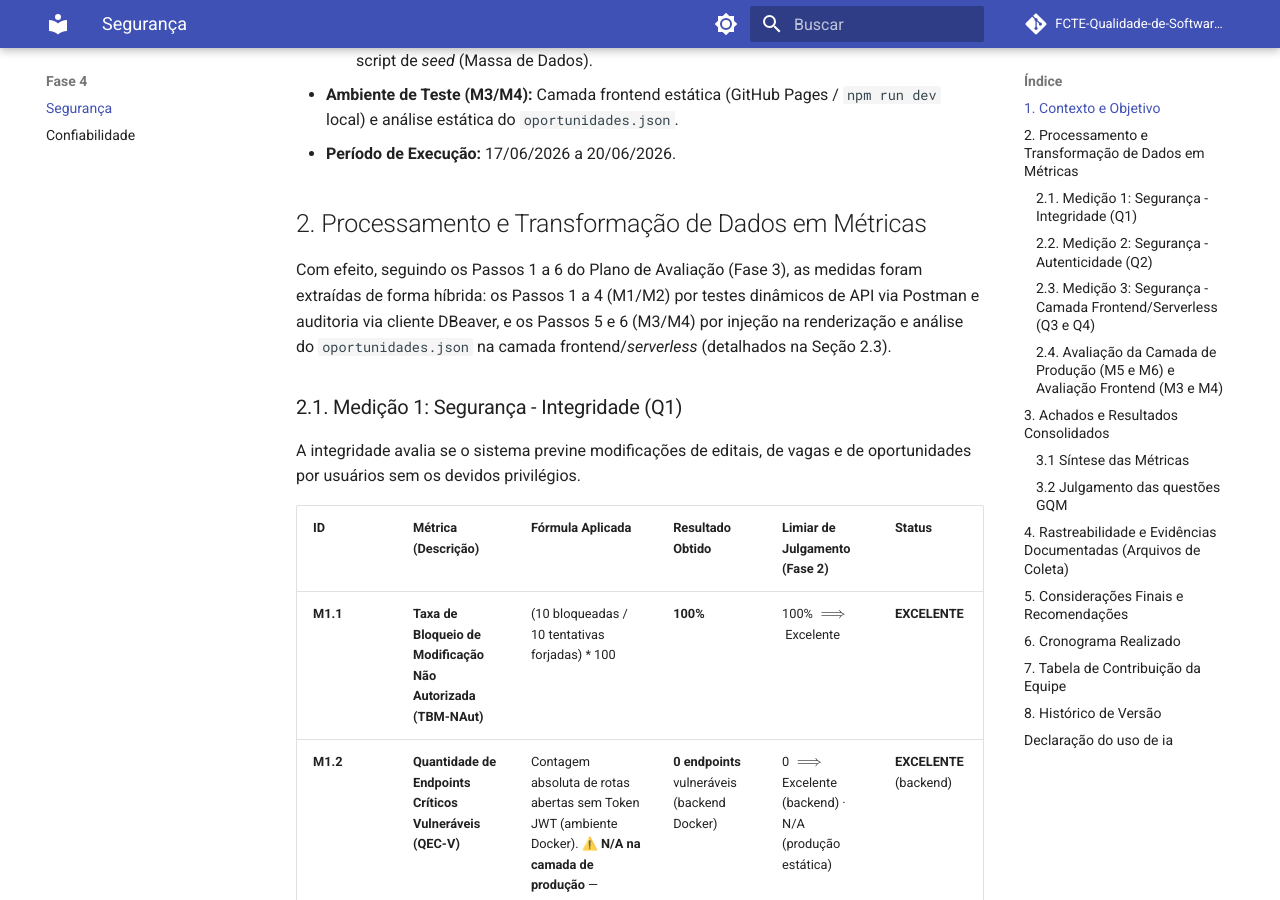
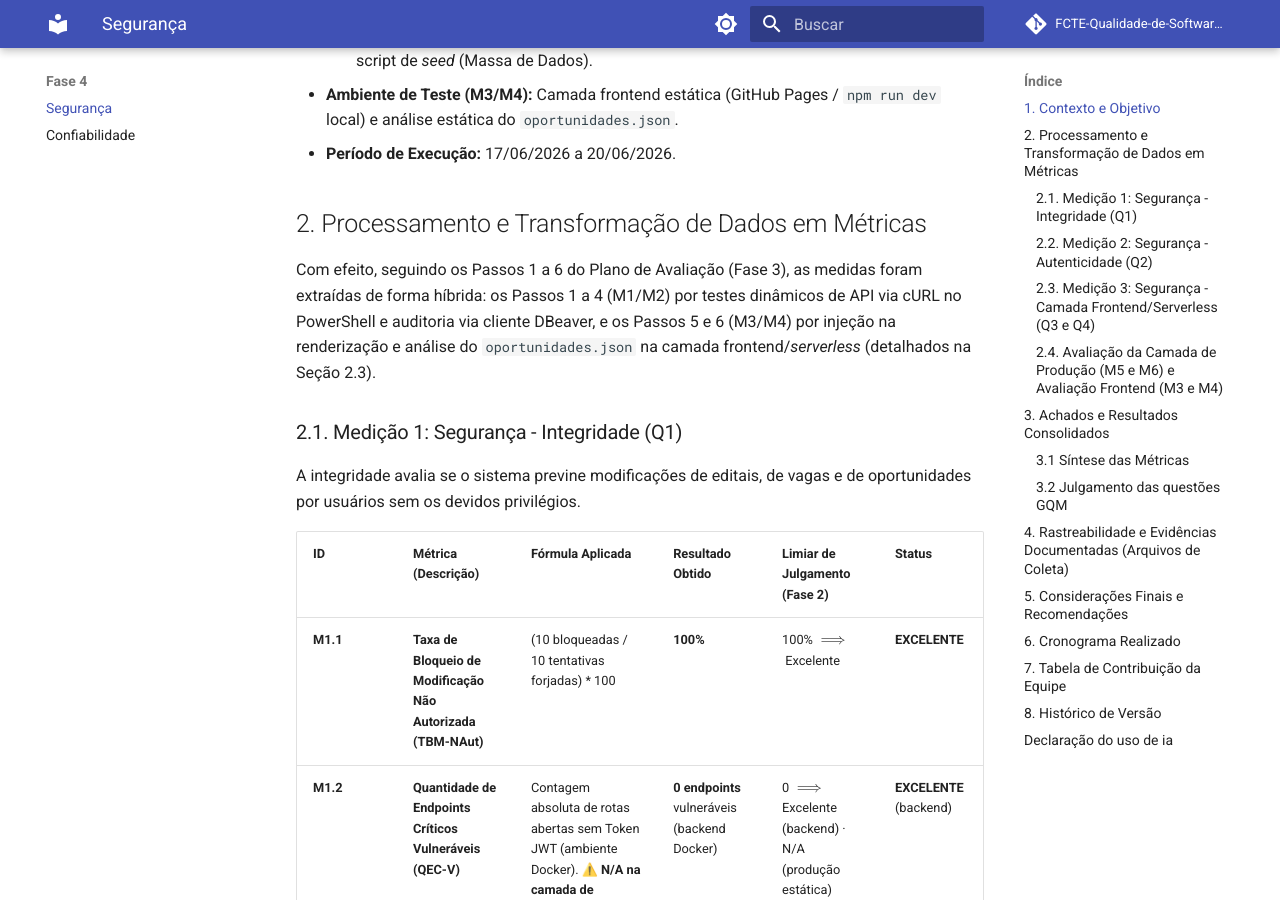
Before and after one commit to FCTE-Qualidade-de-Software-1/2026-1_T02_ROBERTA_WILLIAMS, an MkDocs documentation site: the page built from docs/fase4/seguranca_fase4.md, in a window 1280 px wide and 900 px high, scrolled down 696 px. Built offline with MkDocs 1.6.1 and Material for MkDocs 9.7.7, drawn with Linux system fonts in a browser that asks for light colours; comment, search, counter and statistics services are not loaded; some of the changed text lies outside the part shown.

Commit message:
docs(fase4/seguranca): corrige referencias erroneas ao postman para comandos curl/powershell

```diff
--- a/docs/fase4/seguranca_fase4.md
+++ b/docs/fase4/seguranca_fase4.md
@@ -15,7 +15,7 @@
 
 ## 2. Processamento e Transformação de Dados em Métricas
 
-Com efeito, seguindo os Passos 1 a 6 do Plano de Avaliação (Fase 3), as medidas foram extraídas de forma híbrida: os Passos 1 a 4 (M1/M2) por testes dinâmicos de API via Postman e auditoria via cliente DBeaver, e os Passos 5 e 6 (M3/M4) por injeção na renderização e análise do `oportunidades.json` na camada frontend/_serverless_ (detalhados na Seção 2.3).
+Com efeito, seguindo os Passos 1 a 6 do Plano de Avaliação (Fase 3), as medidas foram extraídas de forma híbrida: os Passos 1 a 4 (M1/M2) por testes dinâmicos de API via cURL no PowerShell e auditoria via cliente DBeaver, e os Passos 5 e 6 (M3/M4) por injeção na renderização e análise do `oportunidades.json` na camada frontend/_serverless_ (detalhados na Seção 2.3).
 
 ### 2.1. Medição 1: Segurança - Integridade (Q1)
 
@@ -95,7 +95,7 @@
 | Tarefa executada | Ação no sistema | Observações / Evidência | Julgamento |
 | :--- | :--- | :--- | :--- |
 | Mapeamento de endpoints | Busca por chamadas HTTP no código. | Foram identificadas exclusivamente requisições GET para arquivos JSON públicos. | Não aplicável |
-| Pentest em endpoints protegidos | Simulação de requisições utilizando Postman. | Não foram encontrados endpoints privados ou operações protegidas por autenticação. | Não aplicável |
+| Pentest em endpoints protegidos | Simulação de requisições utilizando comandos cURL. | Não foram encontrados endpoints privados ou operações protegidas por autenticação. | Não aplicável |
 
 Embora a hipótese previsse a medição da taxa de rejeição de requisições não autorizadas, a inexistência de uma API protegida impossibilitou a execução do teste. Portanto, a métrica foi considerada não aplicável para a arquitetura atual do sistema em produção.
 
@@ -195,15 +195,14 @@
 **Conteúdo do Diretório de Evidências**
 
 * 1. **tabela\_resultados\_mural\_unb.xlsx**: Planilha contendo o registro de todos os disparos, os status HTTP retornados e o processamento matemático das métricas M1.1 a M2.2.
-  2. **postman\_collection\_mural\_unb.json**: Arquivo de exportação contendo a coleção estruturada (Headers, Body e Rotas) utilizada nos testes dinâmicos da API para permitir a auditoria de reprodutibilidade.
-  3. **postman\_collection\_results.csv**: Log gerado pelo Postman Runner, registrando o *timestamp*, a latência e o status final de cada requisição automatizada.
-  4. **Pasta de Screenshots Rastreáveis:**
+  2. **Comandos cURL (PowerShell)**: A estruturação dos testes dinâmicos da API (Headers, Body e Rotas) e a reprodutibilidade foram garantidas pela execução explícita via terminal.
+  3. **Pasta de Screenshots Rastreáveis:**
      + M1.1\_TentativaDelete\_UserB.png: Captura de tela evidenciando o retorno 403 Forbidden no bloqueio do payload de deleção.
      + M1.2\_EndpointVulneravel\_Bloqueado.png: Captura da aba *Headers* vazia (sem JWT) e a recusa imediata da API (401 Unauthorized).
      + M2.1\_Erro\_Dominio\_Invalido.png: Print da resposta da API rejeitando o cadastro com domínio não institucional.
      + M2.2\_Query\_2FA.png: Print do console DBeaver evidenciando o código da consulta SQL e a contagem nula (0) no retorno do banco de dados.
-  5. **m4\_procedencia.py** e **m4\_resultado.txt**: Script reproduzível da métrica M4 (TPV) e sua saída (85,5%), executado sobre o `oportunidades.json` real.
-  6. **m3\_analise\_estatica.md**: Evidência de M3 por análise estática de código, com citações `arquivo:linha` de `SocialFooter.tsx` e `DescriptionSection.tsx` e a confirmação da ausência de `dangerouslySetInnerHTML`.
+  4. **m4\_procedencia.py** e **m4\_resultado.txt**: Script reproduzível da métrica M4 (TPV) e sua saída (85,5%), executado sobre o `oportunidades.json` real.
+  5. **m3\_analise\_estatica.md**: Evidência de M3 por análise estática de código, com citações `arquivo:linha` de `SocialFooter.tsx` e `DescriptionSection.tsx` e a confirmação da ausência de `dangerouslySetInnerHTML`.
 
 **Vídeo de Execução Contínua**
 
@@ -221,7 +220,7 @@
 
 * 1. **Implementar feature de Autenticação em Duas Etapas (2FA):** Criar um mecanismo de autenticação de dois fatores com a *role* de publicador/administrador (caso a API venha a ser implantada no futuro), exigindo envio de código via SMTP UnB no primeiro acesso.
   2. **Manter e Documentar a Validação Regex:** A validação que barra domínios externos (M2.1) deve ser convertida em um teste de unidade no repositório (`test_email_domain_validation.py`).
-  3. **Automatizar a inspeção de Headers JWT:** Integrar a coleção Postman ao *Pipeline* de CI/CD do GitHub Actions, assegurando que nenhuma nova rota de manipulação de dados seja implantada sem exigir autorização prévia.
+  3. **Automatizar a inspeção de Headers JWT:** Integrar os testes de API (scripts cURL ou equivalentes) ao *Pipeline* de CI/CD do GitHub Actions, assegurando que nenhuma nova rota de manipulação de dados seja implantada sem exigir autorização prévia.
   4. **Sanitizar o esquema de URL no `SocialFooter` (Ação M3):** Validar os campos `Site`/`Instagram` para aceitar apenas `http`/`https` antes de atribuí-los ao `href`, bloqueando o vetor `javascript:`.
   5. **Padronizar a procedência dos registros (Ação M4):** Migrar o `contato` dos 12 laboratórios externos para o domínio institucional `@unb.br` e registrar um campo explícito de `fonte`/`url_origem` no *pipeline* ETL.
   6. **Reduzir a exposição de e-mails:** Minimizar a exposição de e-mails nos arquivos públicos para evitar *scraping* automatizado, e remover logs de depuração do código de produção.
@@ -243,7 +242,7 @@
 
 | **Nome do Integrante** | **Papel / Atividades Realizadas na Fase 4** | **Esforço/Participação (%)** |
 | --- | --- | --- |
-| Lucas Ricarte | Execução dos testes dinâmicos (Postman) para métrica M2.1. | 16.66% |
+| Lucas Ricarte | Execução dos testes dinâmicos (cURL/PowerShell) para métrica M2.1. | 16.66% |
 | Caio Soares | Adição das questões e métricas (Q5, Q6, M5, M6); consolidação dos resultados (M5/M6) na Fase 3; e avaliação da camada de produção via terminal na Fase 4. | 16.66% |
 | Guilherme Flyan | Auditoria estática de Banco de Dados para verificação de chaves e métrica M2.2. | 16.66% |
 | Carlos Henrique | Configuração do ambiente local (Docker) e injeção do script de *seed*. | 16.66% |
```
